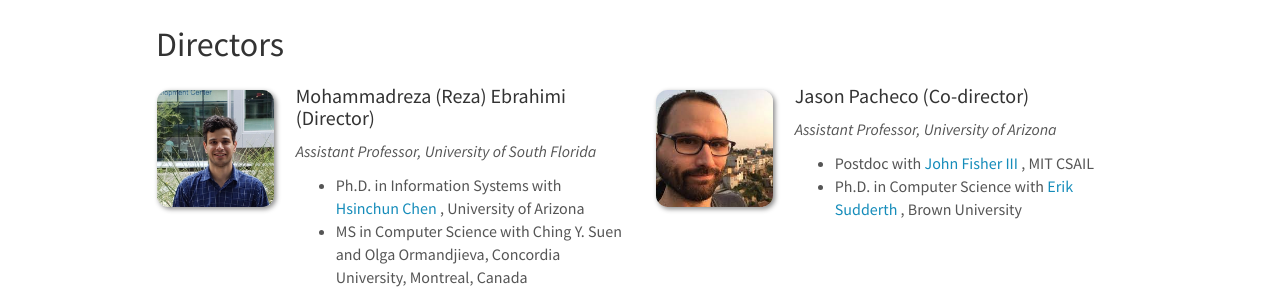
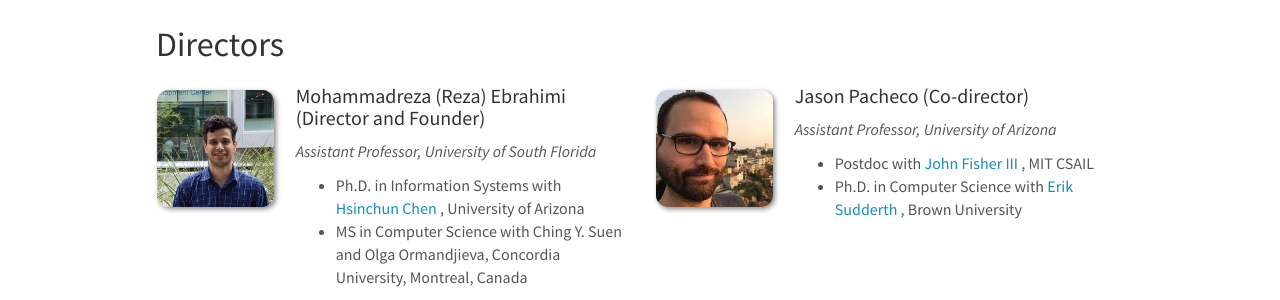
Before and after one commit to star-ailab/star-ailab.github.io, a Jekyll site: the page built from _pages/team.md, in a window 1280 px wide and 1055 px high. Shown: the part 133-433 px from the top of the window. Built offline with Jekyll 4.4.1, drawn with Linux system fonts in a browser that asks for light colours; nearby versions of some CDN libraries.

Commit message:
Update team_members.yml

```diff
--- a/_data/team_members.yml
+++ b/_data/team_members.yml
@@ -1,4 +1,4 @@
-- name: Mohammadreza (Reza) Ebrahimi (Director)
+- name: Mohammadreza (Reza) Ebrahimi (Director and Founder)
   photo: rebrahimi.jpg
   info: Assistant Professor, University of South Florida
   email: ebrahimim@usf.edu
```
